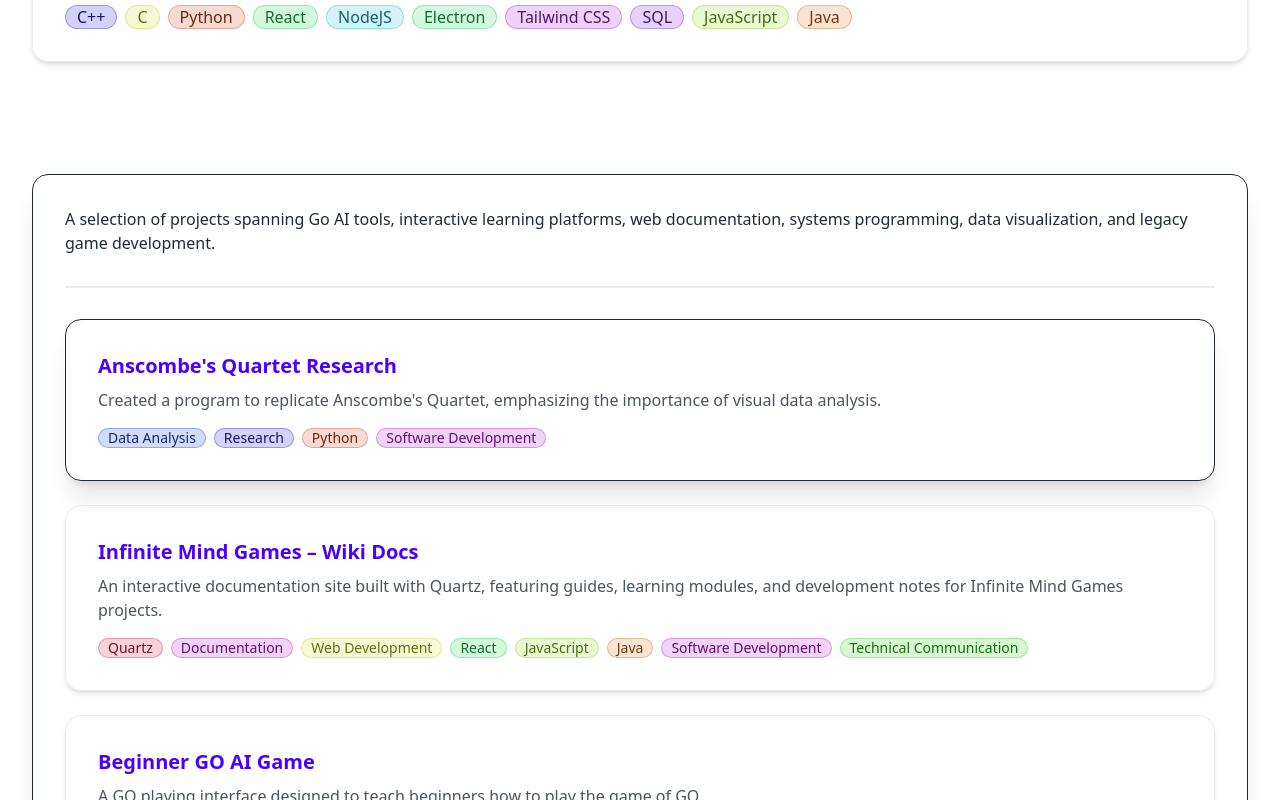
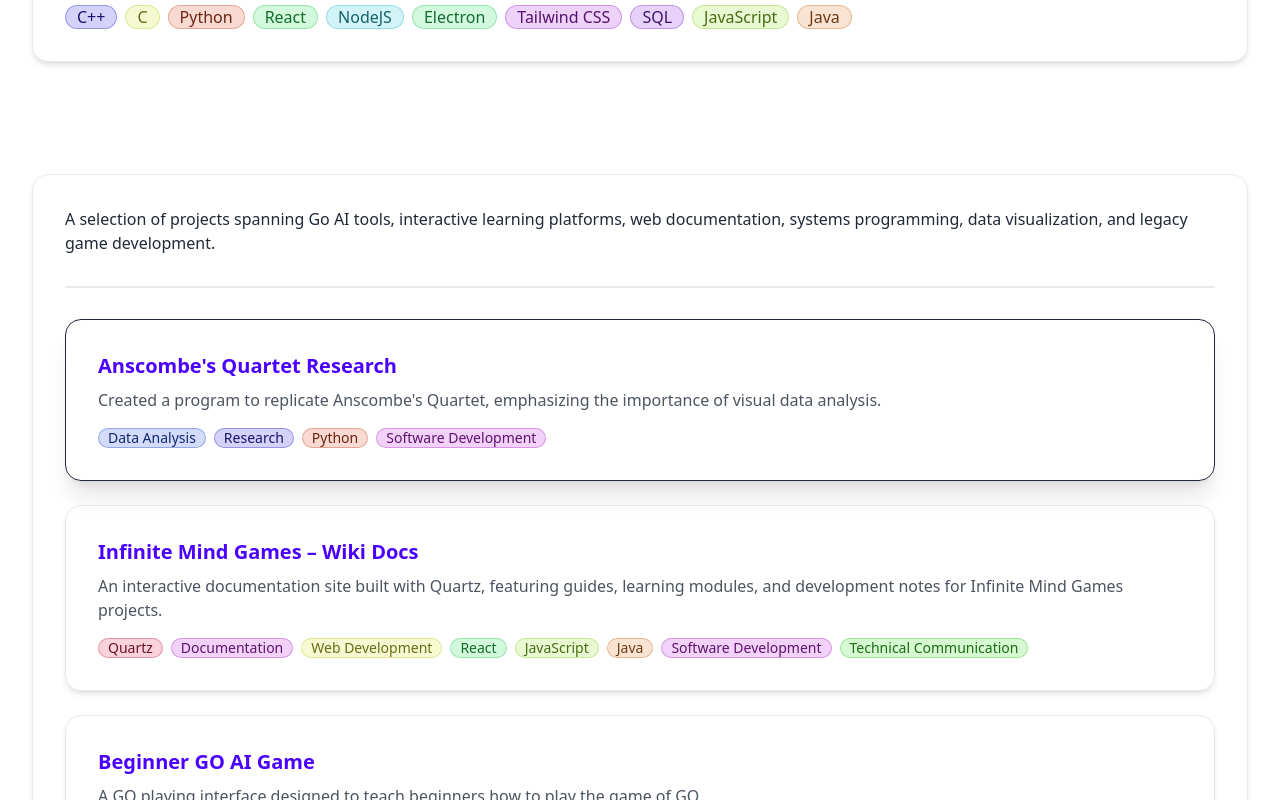
Before and after one commit to axyl-casc/axyl-casc.github.io, a React (Vite) app: page / in a window 1280 px wide. In both pictures the pointer is over the link 640 px from the left and 2230 px from the top of the page. Shown: the part 1830-2630 px from the top of the page. Built offline with nearby package versions, Linux system fonts and the light colour scheme.

Commit message:
Limit card hover highlight to clickable cards

```diff
--- a/src/styles/index.css
+++ b/src/styles/index.css
@@ -89,7 +89,7 @@
     backdrop-filter: blur(6px);
   }
 
-  .content-card:hover {
+  a.content-card:hover {
     @apply shadow-xl;
     border-color: hsl(var(--p) / 0.35);
     outline: none;
```
